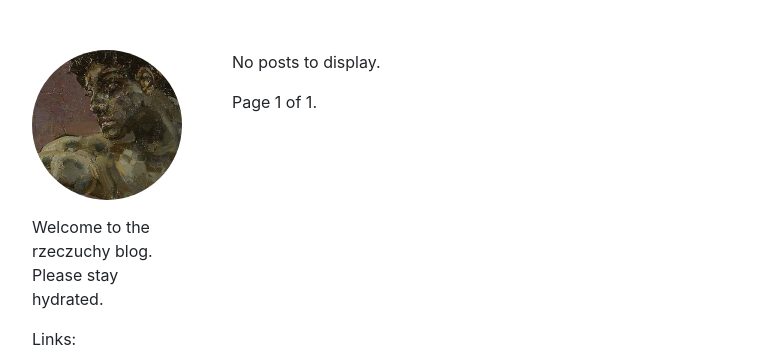
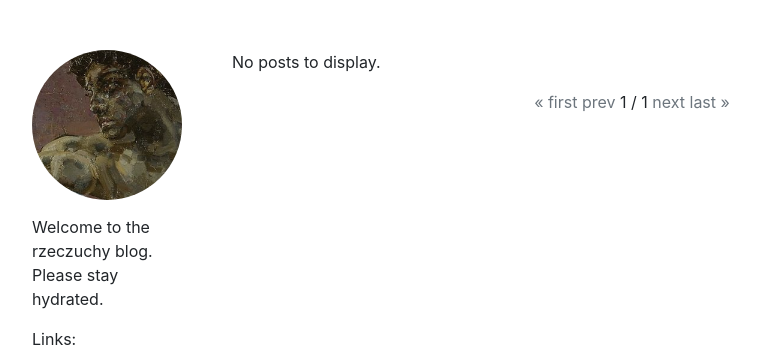
Before and after one commit to rzeczuchy/rzeczuchyBlog, a Django app: page / in a window 1280 px wide. Shown: the part 56-420 px from the top of the page, without its empty margins (108-868 px from the left). Run offline with Django 3.2, Linux system fonts and the light colour scheme; data that the repository does not hold is empty; some libraries are stand-ins or nearby versions.

Commit message:
styling pagination

```diff
--- a/rzeczuchyBlog/static/blog/css/style.css
+++ b/rzeczuchyBlog/static/blog/css/style.css
@@ -37,6 +37,10 @@
         list-style-type: none; }
     main .custom-container .main-content {
       width: 100%; }
+      main .custom-container .main-content .pagination {
+        display: block;
+        width: 100%;
+        text-align: center; }
 
 footer {
   position: absolute;
--- a/rzeczuchyBlog/static/blog/scss/style.scss
+++ b/rzeczuchyBlog/static/blog/scss/style.scss
@@ -55,6 +55,12 @@
 
     .main-content {
       width: 100%;
+
+      .pagination {
+        display: block;
+        width: 100%;
+        text-align: center;
+      }
     }
   }
 }
--- a/rzeczuchyBlog/templates/blog/index.html
+++ b/rzeczuchyBlog/templates/blog/index.html
@@ -28,16 +28,22 @@
     <span class="step-links">
         {% if page_obj.has_previous %}
             <a href="?page=1">&laquo; first</a>
-            <a href="?page={{ page_obj.previous_page_number }}">previous</a>
+            <a href="?page={{ page_obj.previous_page_number }}">prev</a>
+        {% else %}
+            <span class="text-muted">&laquo; first</span>
+            <span class="text-muted">prev</span>
         {% endif %}
 
         <span class="current">
-            Page {{ page_obj.number }} of {{ page_obj.paginator.num_pages }}.
+            {{ page_obj.number }} / {{ page_obj.paginator.num_pages }}
         </span>
 
         {% if page_obj.has_next %}
             <a href="?page={{ page_obj.next_page_number }}">next</a>
             <a href="?page={{ page_obj.paginator.num_pages }}">last &raquo;</a>
+        {% else %}
+          <span class="text-muted">next</span>
+          <span class="text-muted">last &raquo;</span>
         {% endif %}
     </span>
 </div>
```
Also changed, not shown: 1 other file.
